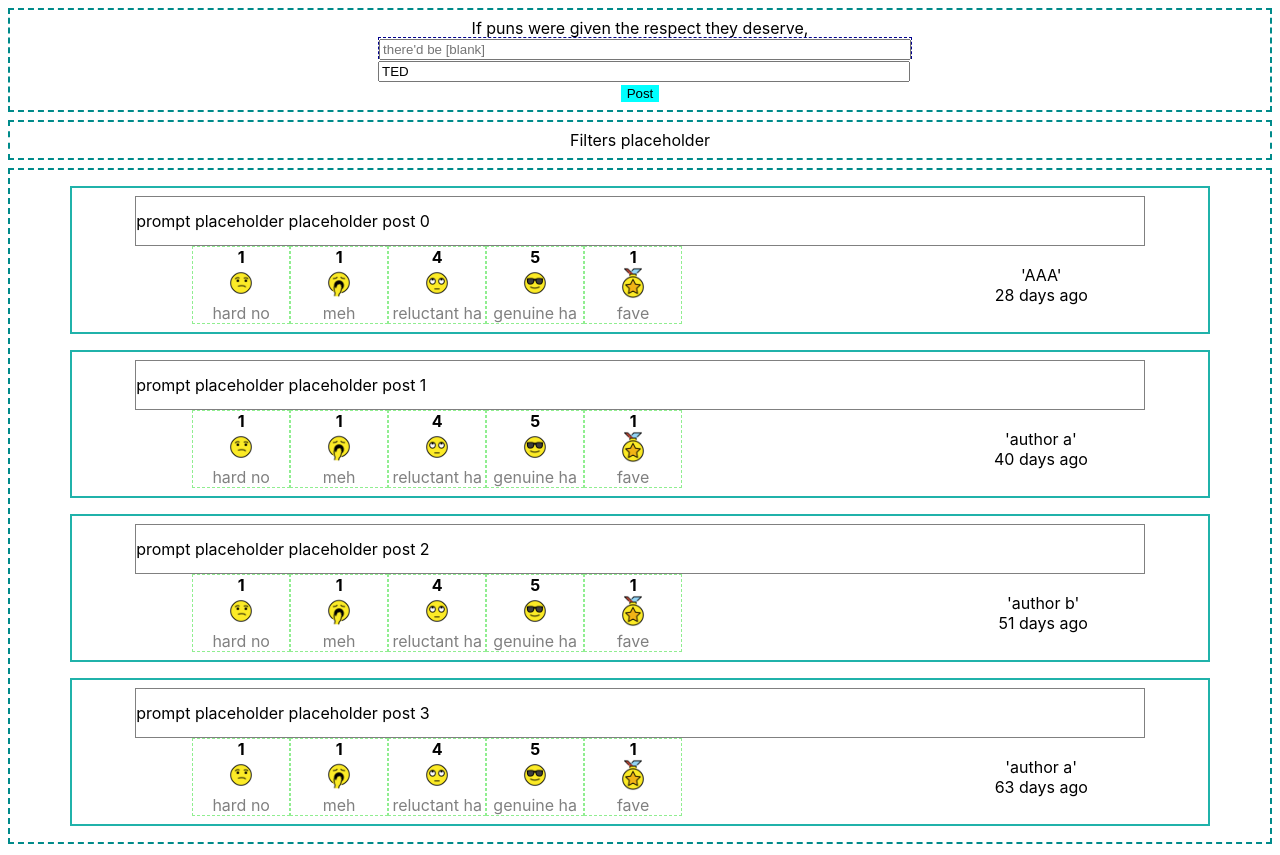
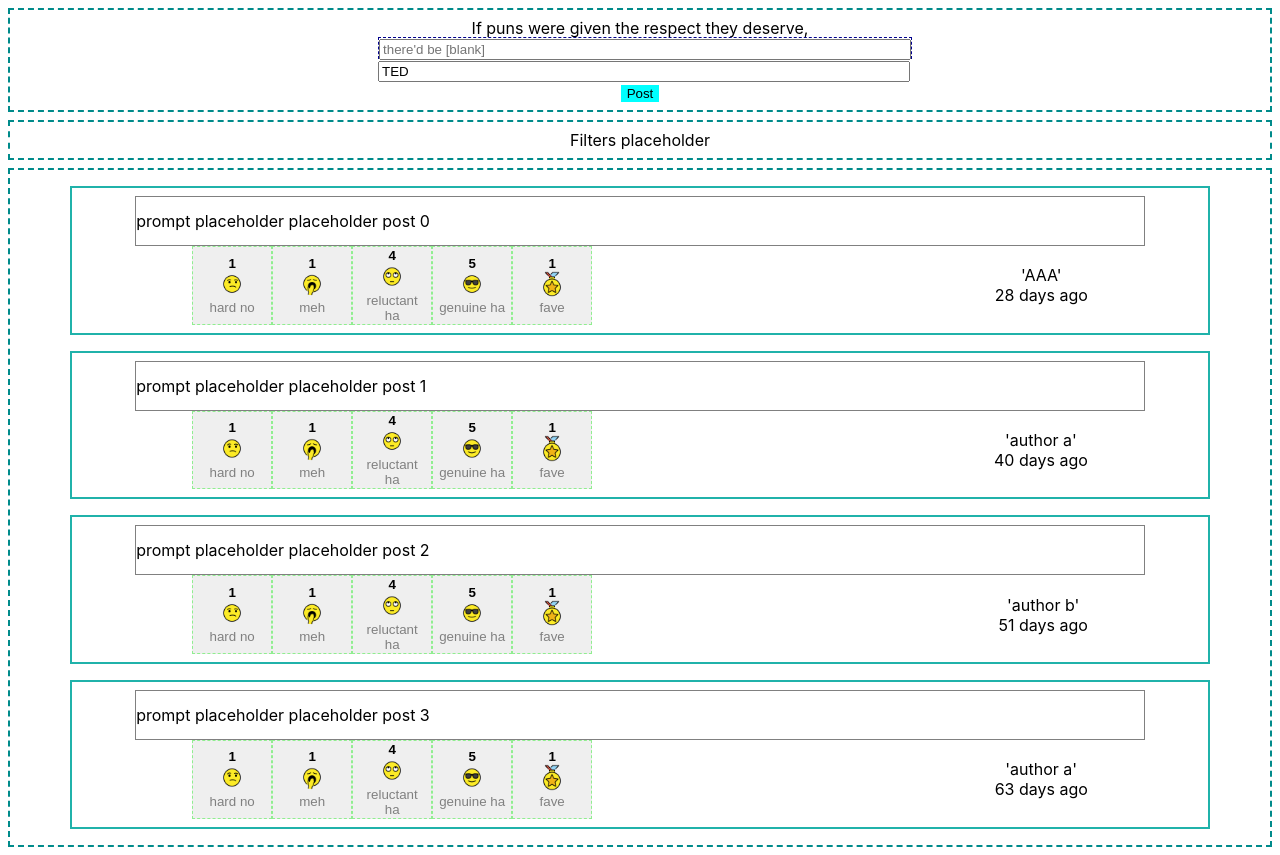
Before and after one commit to mradamt/punter, a React (Create React App) app: page / in a window 1280 px wide. Built offline with nearby package versions, Linux system fonts and the light colour scheme.

Commit message:
basic reaction function

```diff
--- a/src/components/App.jsx
+++ b/src/components/App.jsx
@@ -13,11 +13,24 @@ export default function App() {
     setData([post, ...data])
   }
 
+  const toggleReaction = (i, add) => {
+    console.log('reaction to post', i);
+    // const nPost = {...data[i]}
+    // let nReactionCounts = [...nPost.reaction_counts];
+    // nReactionCounts[i] += add ? 1 : -1;
+    // nPost.reaction_counts = nReactionCounts
+    // savePost(nPost);
+  }
+
   return (
     <main className='App'>
       <Form savePost={savePost}/>
       <Filters />
-      <Posts posts={data} reactionTypes={db.reaction_types}/>
+      <Posts
+        posts={data}
+        reactionTypes={db.reaction_types}
+        toggleReaction={toggleReaction}
+      />
     </main>
   );
 }
--- a/src/components/Post.jsx
+++ b/src/components/Post.jsx
@@ -11,6 +11,7 @@ export default function Post (props) {
       count={count}
       icon={props.reactionTypes[index].icon}
       label={props.reactionTypes[index].label}
+      onClick={() => props.toggleReaction(index, true)}
     />
   })
 
--- a/src/components/Posts.jsx
+++ b/src/components/Posts.jsx
@@ -9,6 +9,7 @@ export default function Posts(props) {
     content={post.content}
     reactionTypes={props.reactionTypes}
     reactionCounts={post.reaction_counts}
+    toggleReaction={props.toggleReaction}
     author={post.created_by.author}
     timestamp={post.created_by.timestamp}
   />)
--- a/src/components/Reaction.jsx
+++ b/src/components/Reaction.jsx
@@ -3,7 +3,7 @@ import './sass-styles/Reaction.scss';
 
 export default function Reaction (props) {
   return (
-    <div className='reaction'>
+    <button className='reaction' onClick={props.onClick}>
       <div className="reaction-count">
         {props.count}
       </div>
@@ -13,6 +13,6 @@ export default function Reaction (props) {
       <div className="reaction-label">
         {props.label}
       </div>
-    </div>
+    </button>
   )
 }
```
